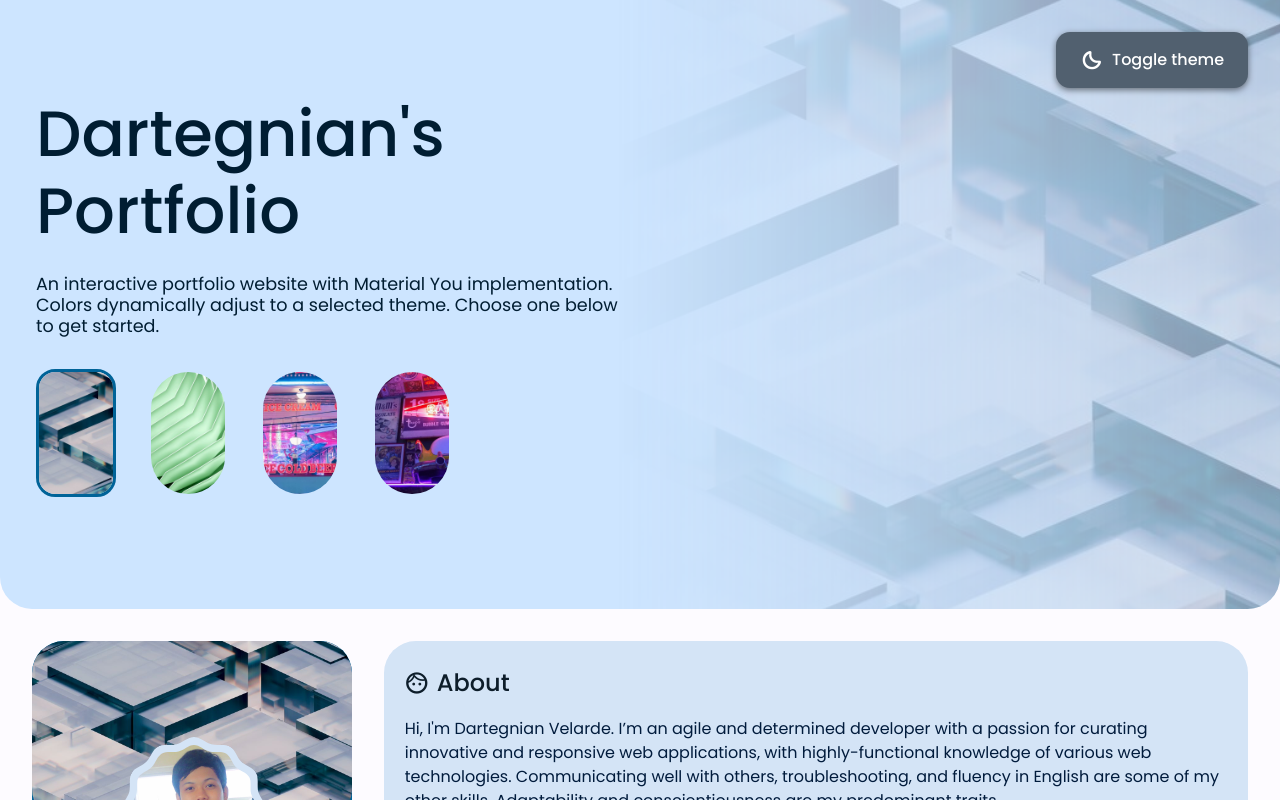
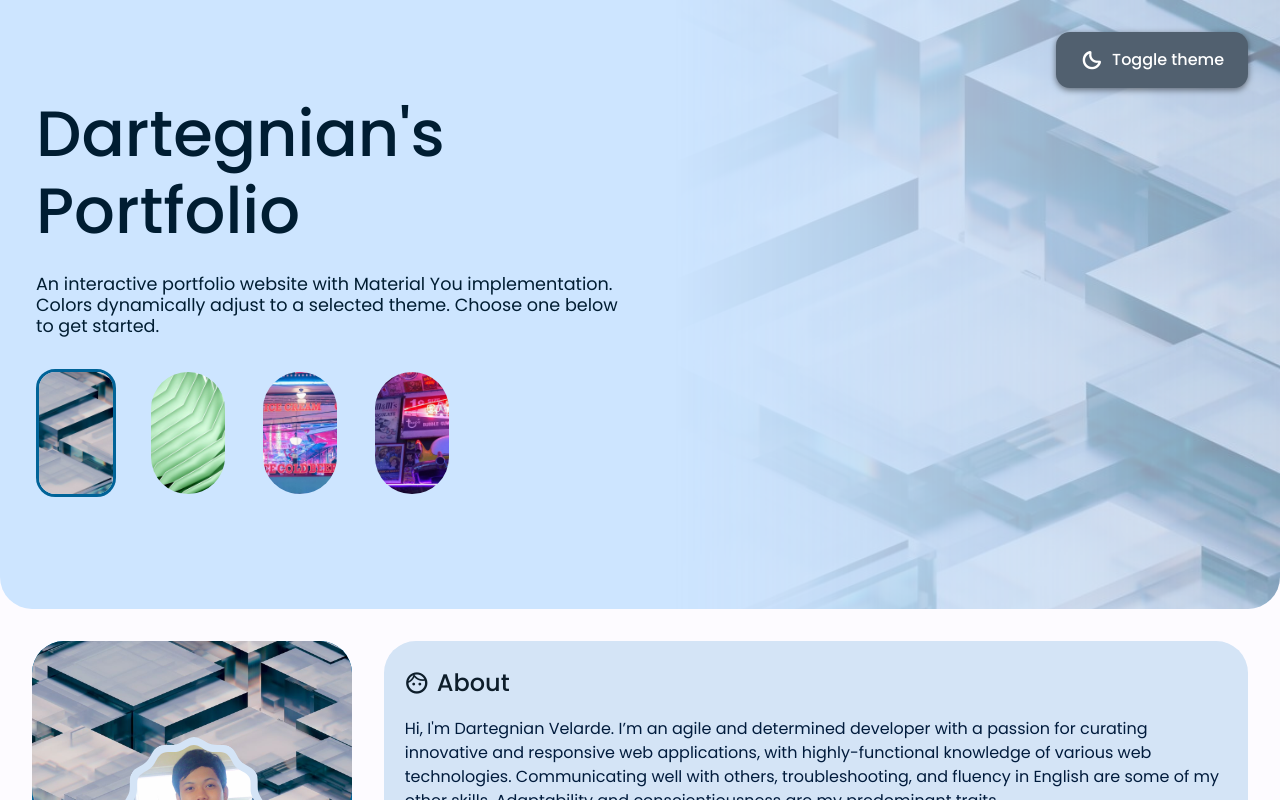
Before and after one commit to Dartegnian/portfolio, an Angular app: page / in a window 1280 px wide. Shown: the top 800 px of the page. Built offline with nearby package versions, Linux system fonts and the light colour scheme.

Commit message:
Manually adjust hero image height for now

```diff
--- a/src/app/components/hero-banner/hero-banner.component.scss
+++ b/src/app/components/hero-banner/hero-banner.component.scss
@@ -19,7 +19,7 @@
 	overflow: hidden;
 	flex-grow: 1;
 	clip-path: inset(0 round 0rem 0rem  $container-border-radius $container-border-radius);
-    min-height: 50vh;
+	min-height: 50vh;
 
 	&__text-container {
 		display: flex;
@@ -54,10 +54,11 @@
 	}
 
 	&__img {
-		top: -5%;
+		top: 0;
+		right: 0;
 		position: fixed;
-		width: 100vw;
-		height: max-content;
+		width: auto;
+		height: 39rem;
 		aspect-ratio: 16/9;
 		z-index: -1;
 		-webkit-mask: linear-gradient(to right, transparent 45%, #000);
```
